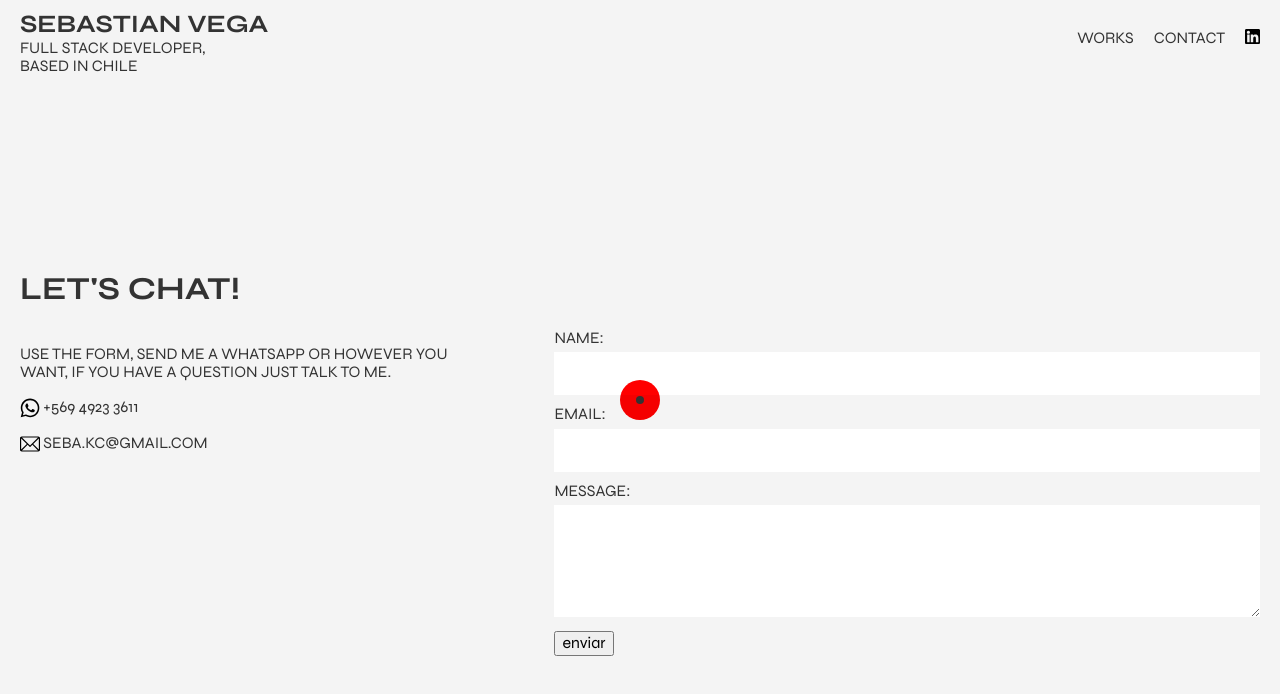
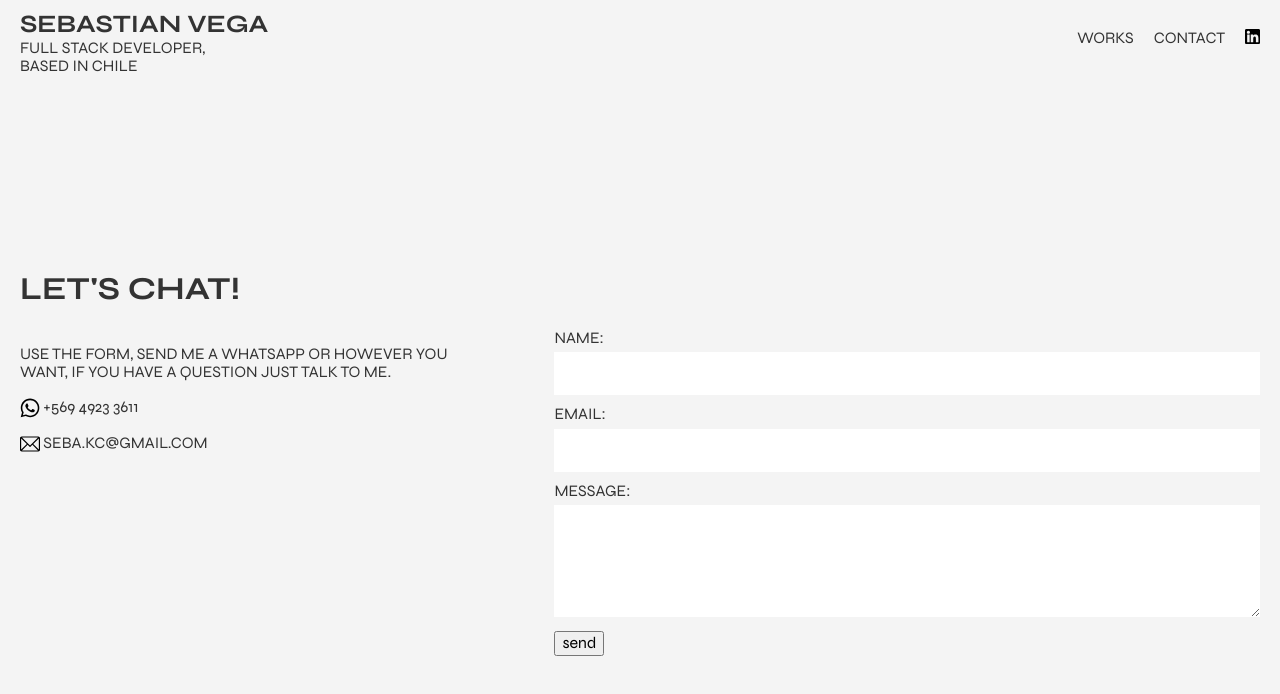
Before and after one commit to sebakc/portafolio, a Vue app: page /#/contact in a window 1280 px wide. Shown: the top 694 px of the page. Built offline with nearby package versions, Linux system fonts and the light colour scheme.

Commit message:
add contact

```diff
--- a/src/views/Contact.vue
+++ b/src/views/Contact.vue
@@ -28,7 +28,7 @@
               <label for="message">Message:</label>
               <textarea v-model="form.message" id="message" rows="4"/>
             </div>
-            <button @click="submit()" type="submit">enviar</button>
+            <button @click="submit()" type="submit">send</button>
           </form>
         </div>
       </div>
@@ -51,7 +51,7 @@ export default {
     submit() {
       axios.post("https://api.telegram.org/bot1826217619:AAEX7G4kdHczspledd9NOKnObSBQKYKLR1U/sendMessage", {
         chat_id: "1477994016",
-        text:"Hello World"
+        text: `name: ${form.name}\nemail: ${form.email}\nmessage: ${form.message}`
       })
     }
   }
```
